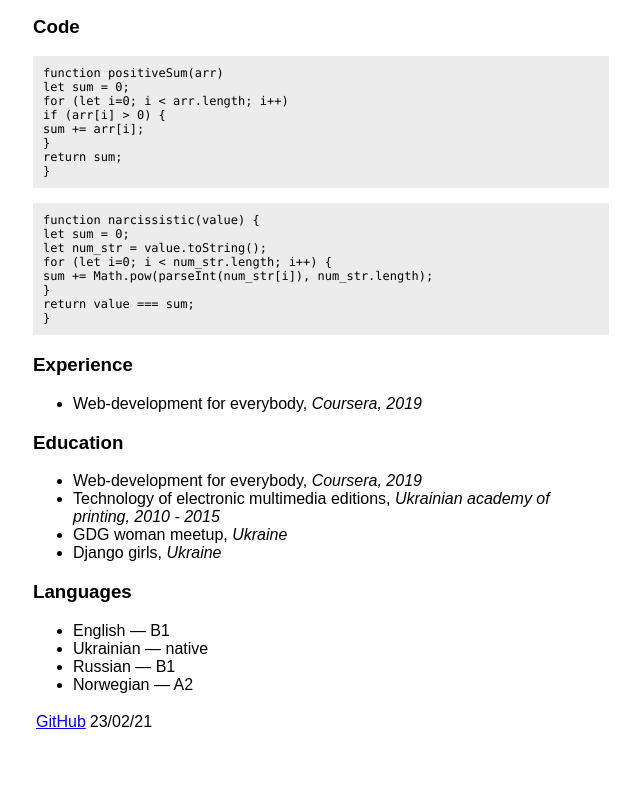
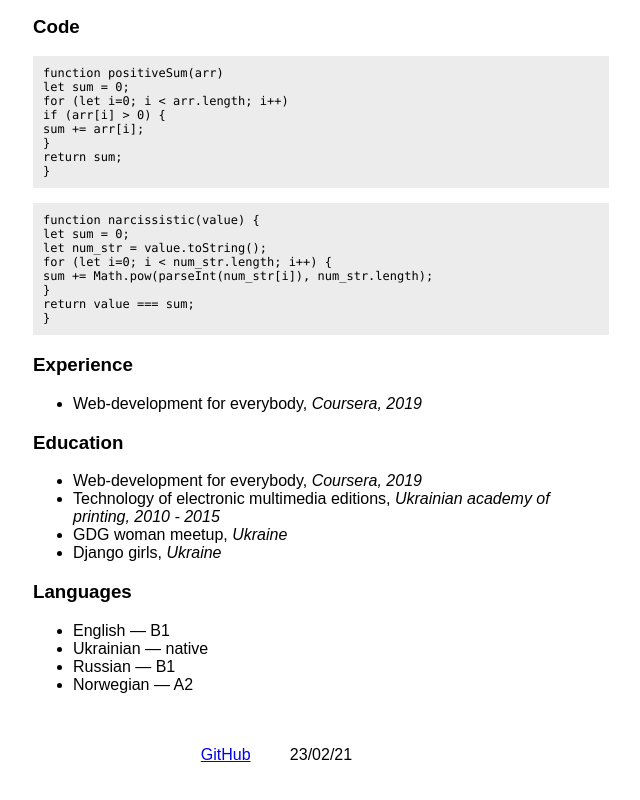
Before and after one commit to irynaosoba/rsschool-cv, a plain HTML site: page index.html in a window 1280 px wide. Shown: the part 491-1291 px from the top of the page, without its empty margins (319-959 px from the left). Before the commit the page ends 1225 px from the top, so only its background shows below. Drawn offline with Linux system fonts and the light colour scheme.

Commit message:
refactor: add footer styles

```diff
--- a/cv.css
+++ b/cv.css
@@ -24,3 +24,14 @@ img {
     font-weight: lighter;
     font-family: SFMono-Regular, Consolas, Liberation Mono, Menlo, monospace;
 }
+
+#footerTable {
+    width: 50%;
+    height: 90px;
+    margin: auto;
+}
+
+#footerTable td{
+    width: 33.3%;
+    text-align: center;
+}
```
